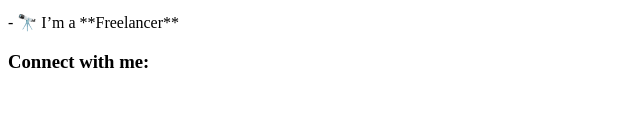
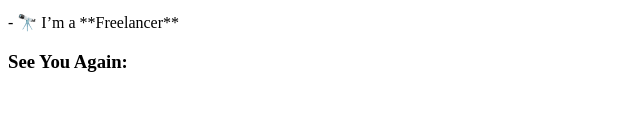
Before and after one commit to Neha-Gupta26/Nehaa, a plain HTML site: page index.html in a window 1280 px wide. Shown: the part 410-546 px from the top of the page, 0-640 px from the left. Drawn offline with Linux system fonts and the light colour scheme.

Commit message:
Update index.html

```diff
--- a/index.html
+++ b/index.html
@@ -6,6 +6,6 @@
 
 - 🔭 I’m a **Freelancer**
 
-<h3 align="left">Connect with me:</h3>
+<h3 align="left">See You Again:</h3>
 <p align="left">
 </p>
```
